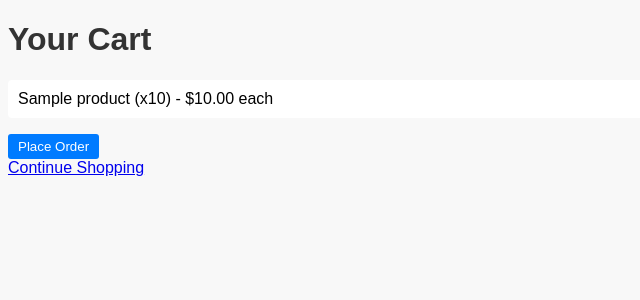
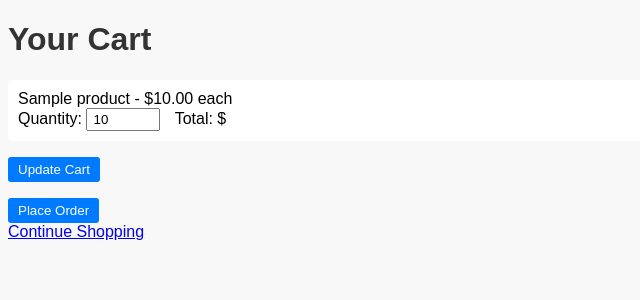
Before and after one commit to CMNDEGWA/De-commerce, a Django app: page /cart/ in a window 1280 px wide. Shown: the top 300 px of the page, without its empty margins (0-640 px from the left). Run offline with Django 5.2, Linux system fonts and the light colour scheme; a user stored in the database is signed in; tables that the repository leaves empty hold one stand-in row (values such as "Sample post").

Commit message:
Create: Product detail view and update cart functionality.

```diff
--- a/de_commerce/products/forms.py
+++ b/de_commerce/products/forms.py
@@ -4,5 +4,5 @@ class CartAddProductForm(forms.Form):
     quantity = forms.IntegerField(min_value=1, initial=1)
 
 class OrderForm(forms.Form):
-    # Extend as needed for shipping/payment info
-    pass
+    # Example: add shipping address field
+    shipping_address = forms.CharField(max_length=255, required=False, label="Shipping Address (optional)")
--- a/de_commerce/products/static/products/style.css
+++ b/de_commerce/products/static/products/style.css
@@ -4,3 +4,23 @@ ul { list-style: none; padding: 0; }
 li { background: #fff; margin: 10px 0; padding: 10px; border-radius: 4px; }
 button { background: #007bff; color: #fff; border: none; padding: 5px 10px; border-radius: 3px; cursor: pointer; }
 button:hover { background: #0056b3; }
+
+.product-detail-bg {
+	min-height: 300px;
+	display: flex;
+	align-items: center;
+	background-size: cover;
+	background-position: center;
+}
+.product-detail-bg > div {
+	background: rgba(255,255,255,0.85);
+	padding: 2rem;
+	margin: 2rem;
+	border-radius: 8px;
+	max-width: 500px;
+}
+input[type="number"] {
+	width: 60px;
+	padding: 2px 5px;
+	margin-right: 10px;
+}
--- a/de_commerce/products/templates/products/cart.html
+++ b/de_commerce/products/templates/products/cart.html
@@ -1,15 +1,25 @@
 {% extends 'base.html' %}
 {% block content %}
 <h1>Your Cart</h1>
+<form method="post">
+    {% csrf_token %}
     <ul>
         {% for item in items %}
-        <li>{{ item.product.name }} (x{{ item.quantity }}) - ${{ item.product.price }} each</li>
+            <li>
+                {{ item.product.name }} - ${{ item.product.price }} each<br>
+                Quantity: <input type="number" name="quantity_{{ item.id }}" value="{{ item.quantity }}" min="0" max="{{ item.product.stock }}">
+                <span>Total: ${{ item.product.price|floatformat:2|add:item.quantity|floatformat:2 }}</span>
+            </li>
         {% empty %}
             <li>Your cart is empty.</li>
         {% endfor %}
     </ul>
     {% if items %}
-<form action="{% url 'products:place_order' %}" method="post">
+        <button type="submit">Update Cart</button>
+    {% endif %}
+</form>
+{% if items %}
+    <form action="{% url 'products:place_order' %}" method="post" style="margin-top:1em;">
         {% csrf_token %}
         <button type="submit">Place Order</button>
     </form>
--- a/de_commerce/products/templates/products/productList.html
+++ b/de_commerce/products/templates/products/productList.html
@@ -12,7 +12,9 @@
 <ul>
     {% for product in products %}
         <li>
-            <h3>{{ product.name }}</h3>
+            <h3>
+                <a href="{% url 'products:product_detail' product.id %}">{{ product.name }}</a>
+            </h3>
             <p>{{ product.description }}</p>
             <p>Price: ${{ product.price }}</p>
             <form action="{% url 'products:add_to_cart' product.id %}" method="post">
--- a/de_commerce/products/urls.py
+++ b/de_commerce/products/urls.py
@@ -5,6 +5,7 @@ app_name = 'products'
 
 urlpatterns = [
     path('', views.product_list, name='product_list'),
+    path('product/<int:pk>/', views.product_detail, name='product_detail'),
     path('cart/', views.cart_detail, name='cart_detail'),
     path('add-to-cart/<int:product_id>/', views.add_to_cart, name='add_to_cart'),
     path('place-order/', views.place_order, name='place_order'),
--- a/de_commerce/products/views.py
+++ b/de_commerce/products/views.py
@@ -1,3 +1,6 @@
+def product_detail(request, pk):
+	product = get_object_or_404(Product, pk=pk)
+	return render(request, 'products/productDetail.html', {'product': product})
 from django.shortcuts import render, get_object_or_404, redirect
 from .models import Product, Category, Cart, CartItem, Order, OrderItem
 from django.contrib.auth.decorators import login_required
@@ -32,6 +35,21 @@ def add_to_cart(request, product_id):
 def cart_detail(request):
 	cart, created = Cart.objects.get_or_create(user=request.user)
 	items = cart.items.select_related('product')
+	if request.method == 'POST':
+		for item in items:
+			quantity = request.POST.get(f'quantity_{item.id}')
+			if quantity is not None:
+				try:
+					quantity = int(quantity)
+					if quantity > 0:
+						item.quantity = quantity
+						item.save()
+					else:
+						item.delete()
+				except ValueError:
+					pass
+		messages.success(request, "Cart updated.")
+		return redirect('products:cart_detail')
 	return render(request, 'products/cart.html', {'cart': cart, 'items': items})
 
 @login_required
```
Also changed, not shown: de_commerce/products/templates/products/productDetail.html (+17 -0 lines), de_commerce/products/3d_Computer_Wallpaper.jpeg (added). Lines whose indentation alone changed are shown as unchanged.
